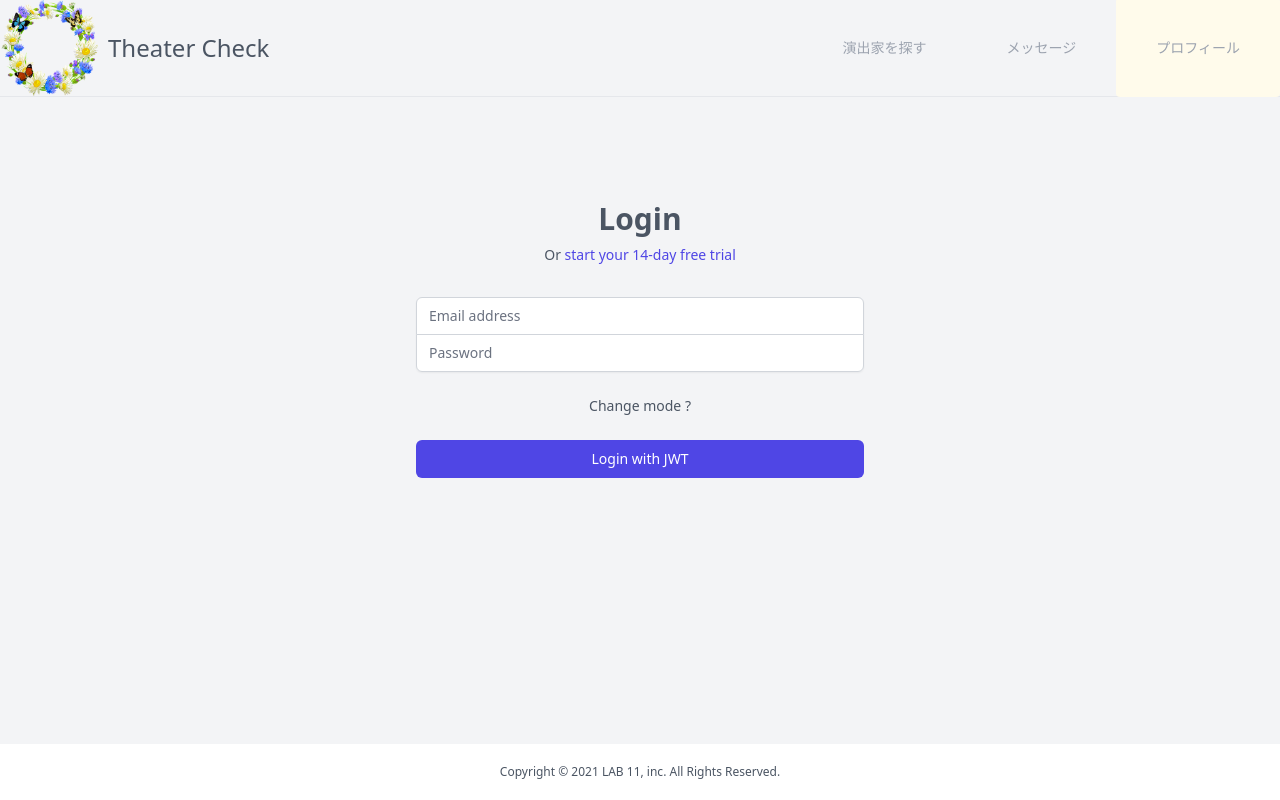
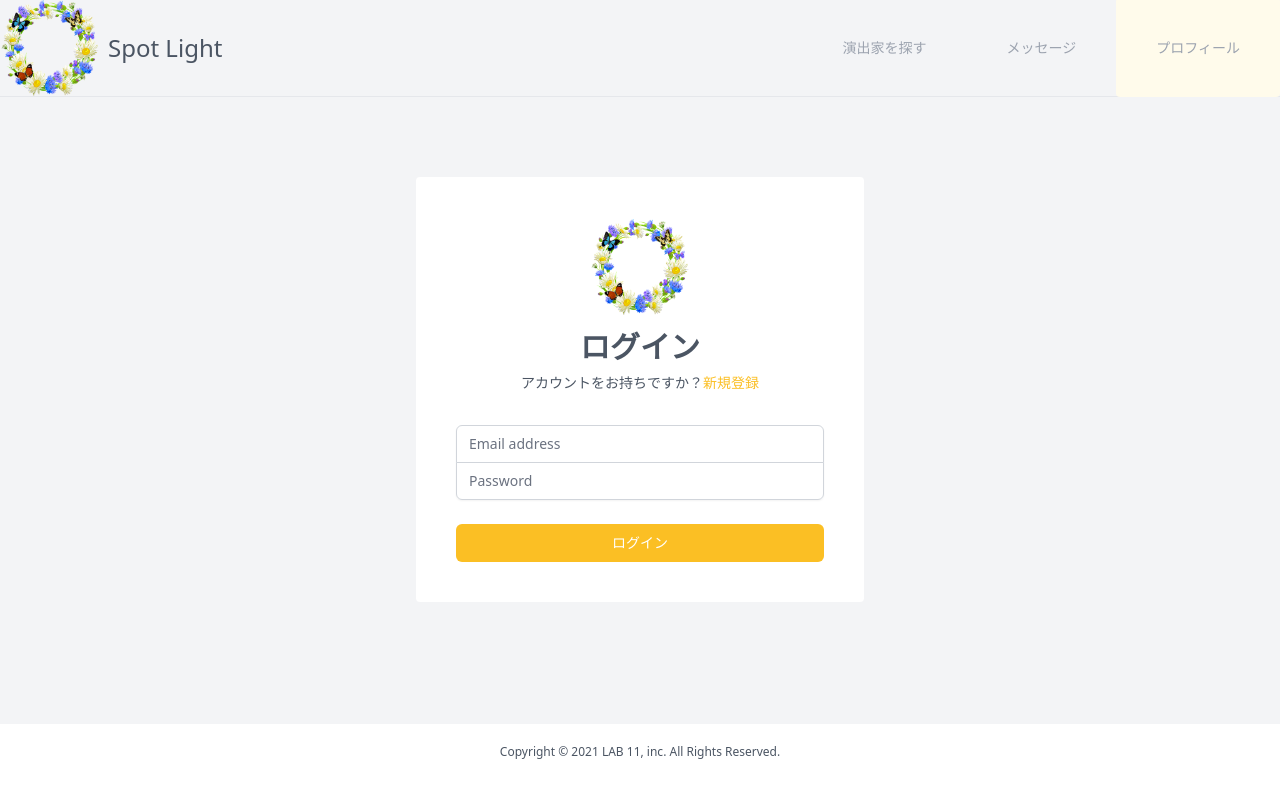
Before and after one commit to sakura-temmie/theater-demo, a Next.js app: page /register in a window 1280 px wide. Built offline with nearby package versions, Linux system fonts and the light colour scheme.

Commit message:
ログイン画面修正

```diff
--- a/components/layoutParts/Layout.jsx
+++ b/components/layoutParts/Layout.jsx
@@ -19,7 +19,7 @@
             {/* <div className="container flex items-center"> */}
             <Image src={banner} alt="main Image" width={100} height={100} />
             <Link href="/">
-              <p className="text-2xl cursor-pointer pl-2">Theater Check</p>
+              <p className="text-2xl cursor-pointer pl-2">Spot Light</p>
             </Link>
             <div className="ml-auto">
               <LayoutButton path="/" title="演出家を探す" />
@@ -37,8 +37,8 @@
       <main className="flex flex-col flex-grow items-center bg-gray-100 pt-20 px-3">
         {children}
       </main>
-      <footer className="bg-white">
-        <p className="p-5 text-center text-xs">
+      <footer className="bg-white ">
+        <p className="p-5 pb-10 text-center text-xs">
           Copyright © 2021 LAB 11, inc. All Rights Reserved.
         </p>
       </footer>
--- a/components/profileParts/ProfileTopParts.jsx
+++ b/components/profileParts/ProfileTopParts.jsx
@@ -8,10 +8,13 @@
   return (
     <>
       <div className="flex flex-col space-x-4 justify-center">
-        <di className="flex items-center justify-between">
-          <p className="text-4xl m-10">{name}</p>
+        <div className="flex items-center justify-between">
+          <div>
+          <p className="ml-10 text-gray-400">director</p>
+          <p className="text-4xl ml-10 mb-10 mt-3">{name}</p>
+          </div>
           <ProfileButton path="/director/profile_edit" title="編集する" />
-        </di>
+        </div>
         <ProfileImage />
       </div>
       <div className="flex space-x-4 justify-center">
--- a/pages/register.jsx
+++ b/pages/register.jsx
@@ -1,7 +1,9 @@
 import { useState } from "react";
 import { useRouter } from "next/router";
 import Cookie from "universal-cookie";
-import Layout from "../components/layoutParts/Layout"
+import Layout from "../components/layoutParts/Layout";
+import Logo from "../public/icon.png";
+import Image from "next/image";
 
 //クッキーのインスタンスを作る
 const cookie = new Cookie();
@@ -75,18 +77,19 @@
 
   return (
     <Layout>
-    <div className="max-w-md w-full space-y-8">
-      <div>
-        <h2 className="mt-6 text-center text-3xl font-extrabold text-gray">
-          {isLogin ? "Login" : "Sign up "}
+      <div className="max-w-md w-full space-y-8 bg-white rounded p-10">
+        <div className="flex flex-col items-center">
+          <Image src={Logo} alt="Logo" width="100" height="100" />
+          <h2 className="mt-3 text-center text-3xl font-extrabold text-gray">
+            ログイン
           </h2>
           <p className="mt-2 text-center text-sm text-gray-600">
-          Or{" "}
+            アカウントをお持ちですか？
             <a
               href="#"
-            className="font-medium text-indigo-600 hover:text-indigo-500"
+              className="font-medium text-yellow-400 hover:text-yellow-500"
             >
-            start your 14-day free trial
+              新規登録
             </a>
           </p>
         </div>
@@ -99,7 +102,7 @@
                 type="email"
                 autoComplete="email"
                 required
-              className="appearance-none rounded-none relative block w-full px-3 py-2 border border-gray-300 placeholder-gray-500 text-gray-900 rounded-t-md focus:outline-none focus:ring-indigo-500 focus:border-indigo-500 focus:z-10 sm:text-sm"
+                className="appearance-none rounded-none relative block w-full px-3 py-2 border border-gray-300 placeholder-gray-500 text-gray-900 rounded-t-md focus:outline-none focus:ring-yellow-500 focus:border-yellow-500 focus:z-10 sm:text-sm"
                 placeholder="Email address"
                 value={email}
                 onChange={(e) => {
@@ -113,7 +116,7 @@
                 type="password"
                 autoComplete="current-password"
                 required
-              className="appearance-none rounded-none relative block w-full px-3 py-2 border border-gray-300 placeholder-gray-500 text-gray-900 rounded-b-md focus:outline-none focus:ring-indigo-500 focus:border-indigo-500 focus:z-10 sm:text-sm"
+                className="appearance-none rounded-none relative block w-full px-3 py-2 border border-gray-300 placeholder-gray-500 text-gray-900 rounded-b-md focus:outline-none focus:ring-yellow-500 focus:border-yellow-500 focus:z-10 sm:text-sm"
                 placeholder="Password"
                 value={password}
                 onChange={(e) => {
@@ -123,25 +126,13 @@
             </div>
           </div>
 
-        <div className="flex items-center justify-center">
-          <div className="text-sm">
-            <span
-              onClick={() => setIsLogin(!isLogin)}
-              className="cursor-pointer font-medium text-gray hover:text-indigo-500"
-              >
-              Change mode ?
-            </span>
-          </div>
-        </div>
-
           <div>
             <button
               type="submit"
-            className="group relative w-full flex justify-center py-2 px-4 border border-transparent text-sm font-medium rounded-md text-white bg-indigo-600 hover:bg-indigo-700 focus:outline-none focus:ring-2 focus:ring-offset-2 focus:ring-indigo-500"
+              className="group relative w-full flex justify-center py-2 px-4 border border-transparent text-sm font-medium rounded-md text-white bg-yellow-400 hover:bg-yellow-500 focus:outline-none focus:ring-2 focus:ring-offset-2 focus:ring-yellow-500"
             >
-            <span className="absolute left-0 inset-y-0 flex items-center pl-3">
-            </span>
-            {isLogin ? "Login with JWT" : "Create new user"}
+              <span className="absolute left-0 inset-y-0 flex items-center pl-3"></span>
+              ログイン
             </button>
           </div>
         </form>
```
Lines whose indentation alone changed are shown as unchanged.
